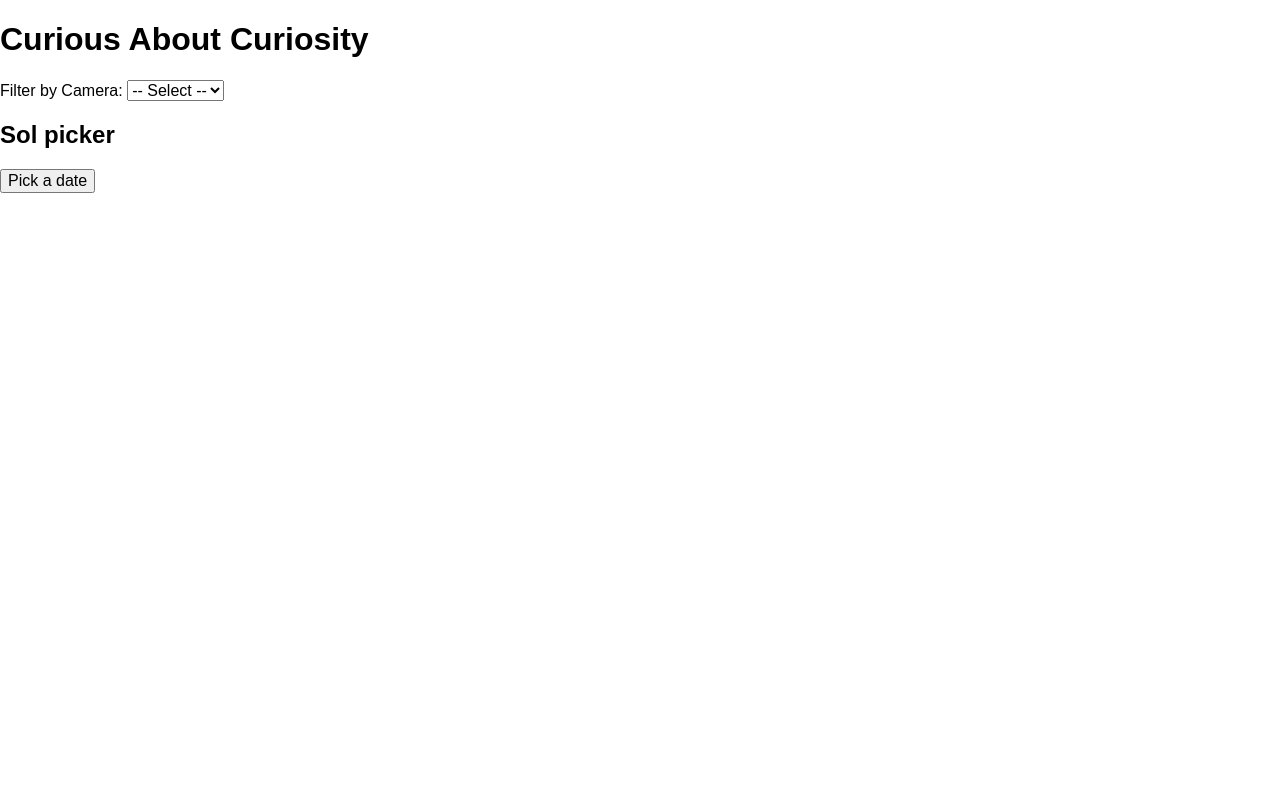
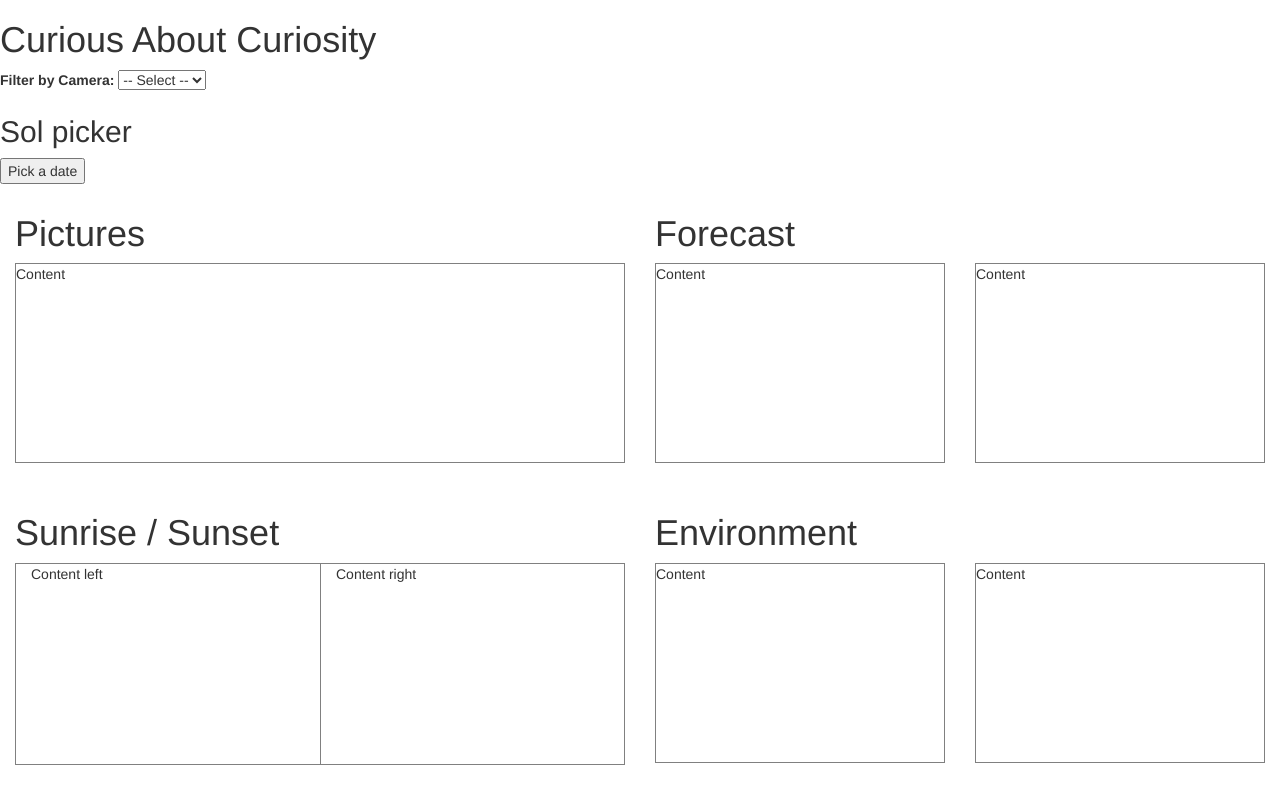
Before and after one commit to adriennekarnoski/curious_about_curiosity, a website: page public/index.html in a window 1280 px wide. Drawn offline with nearby package versions, Linux system fonts and the light colour scheme; files whose address does not match are found by name.

Commit message:
Grid stuff

```diff
--- /dev/null
+++ b/public/assets/css/grid.css
@@ -0,0 +1,4 @@
+.row:not(.heading) { margin-bottom: 15px; }
+.inner { min-height: 200px; border: solid 1px gray; }
+.row.nested { margin: 0; }
+.row.nested .col:last-child { border-left: solid 1px gray; min-height: 200px; }
--- a/public/index.html
+++ b/public/index.html
@@ -5,7 +5,9 @@
     <title>Curious About Curiosity</title>
     <meta name="viewport" content="width=device-width, initial-scale=1">
     <link rel="stylesheet" href="/vendor/styles/datepick/normalize.css">
-    <link href="/vendor/styles/datepick/jquery.datepick.css" rel="stylesheet">
+    <link rel="stylesheet" href="/vendor/styles/datepick/jquery.datepick.css">
+    <link rel="stylesheet" href="/assets/bootstrap/css/bootstrap.min.css">
+    <link rel="stylesheet" href="/assets/css/grid.css">
     <link rel="icon" type="image/x-icon" href="https://avatars2.githubusercontent.com/u/18607604?v=3&s=200">
 
     <script id="about-template" type="text/x-handlebars-templage">
@@ -60,6 +62,77 @@
         <h2>Sol picker</h2>
         <p><input type="button" id="popupDatePicker" value="Pick a date"></p>
       </section>
+
+      <article class="container-fluid">
+        <section class="row">
+          <section class="col col-md-6">
+            <div class="row heading">
+              <section class="col col-sm-12">
+                <h1>Pictures</h1>
+              </section>
+            </div>
+            <div class="row">
+              <section class="col col-sm-12 contents">
+                <div class="inner">Content</div>
+              </section>
+            </div>
+          </section>
+          <section class="col col-md-6">
+            <div class="row heading">
+              <section class="col col-sm-12">
+                <h1>Forecast</h1>
+              </section>
+            </div>
+            <div class="row">
+              <section class="col col-sm-12 col-md-6">
+                <div class="inner">Content</div>
+              </section>
+              <section class="col col-sm-12 col-md-6">
+                <div class="inner">Content</div>
+              </section>
+            </div>
+          </section>
+        </section>
+
+        <section class="row">
+          <section class="col col-md-6">
+            <div class="row heading">
+              <section class="col col-sm-12">
+                <h1>Sunrise / Sunset</h1>
+              </section>
+            </div>
+            <div class="row">
+              <section class="col col-sm-12 contents">
+                <div class="inner">
+                  <div class="row nested">
+                    <section class="col col-sm-6">
+                      <div>Content left</div>
+                    </section>
+                    <section class="col col-sm-6">
+                      <div>Content right</div>
+                    </section>
+                  </div>
+                </div>
+              </section>
+            </div>
+          </section>
+          <section class="col col-md-6">
+            <div class="row heading">
+              <section class="col col-sm-12">
+                <h1>Environment</h1>
+              </section>
+            </div>
+            <div class="row">
+              <section class="col col-sm-12 col-md-6">
+                <div class="inner">Content</div>
+              </section>
+              <section class="col col-sm-12 col-md-6">
+                <div class="inner">Content</div>
+              </section>
+            </div>
+          </section>
+        </section>
+      </article>
     </main>
 
     <script src="http://ajax.googleapis.com/ajax/libs/jquery/1.12.4/jquery.min.js"></script>
```
